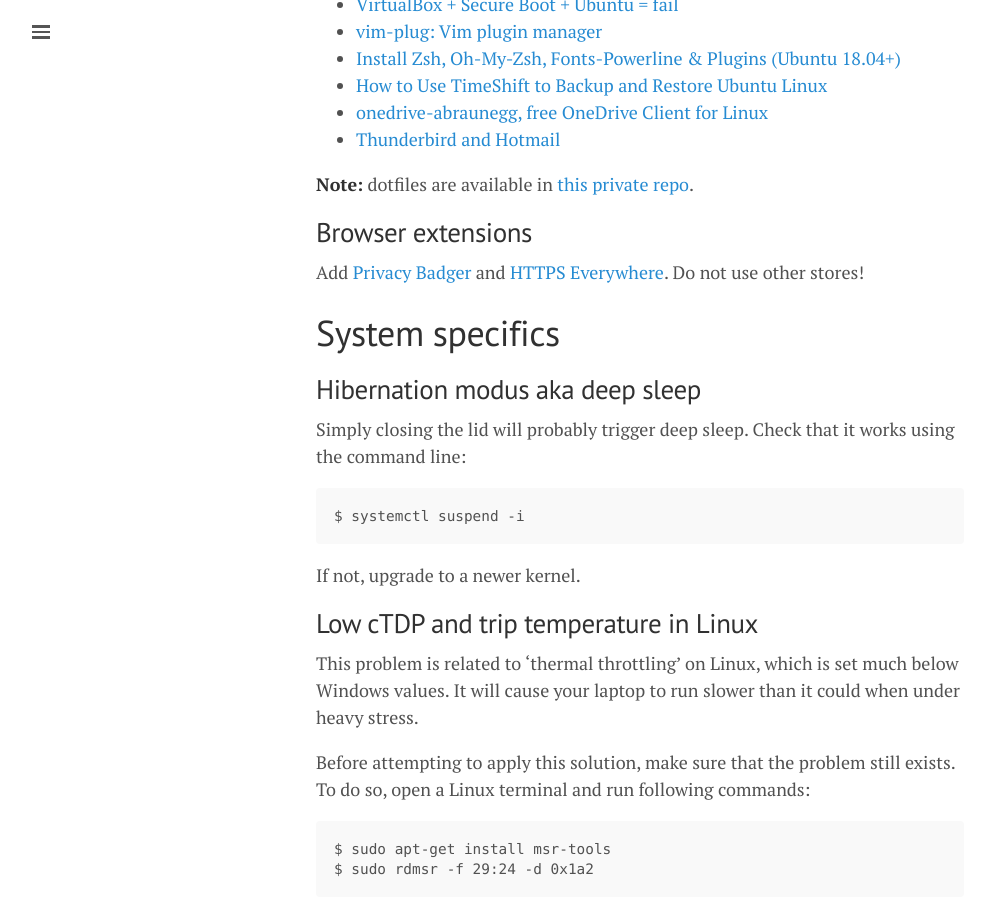
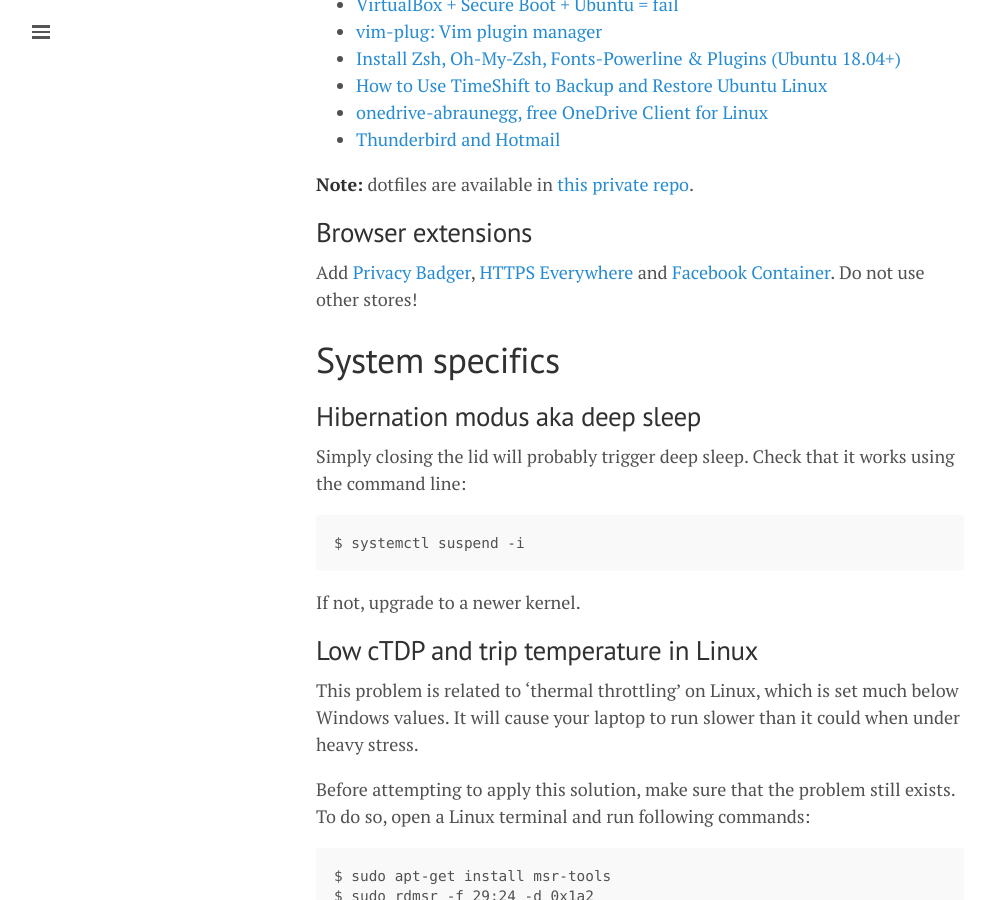
Before and after one commit to lgeurts/lgeurts.github.io, a Jekyll site: the page built from _posts/2021-10-15-ubuntu-setup-notes-for-x1-carbon-gen8.md, in a window 1280 px wide and 900 px high, scrolled down 3528 px. Shown: the whole window, without its empty margins (0-991 px from the left). Built offline with Jekyll 4.4.1, drawn with Linux system fonts in a browser that asks for light colours; nearby versions of some CDN libraries; comment, search, counter and statistics services are not loaded.

Commit message:
Update 2021-10-15-ubuntu-setup-notes-for-x1-carbon-gen8.md

```diff
--- a/_posts/2021-10-15-ubuntu-setup-notes-for-x1-carbon-gen8.md
+++ b/_posts/2021-10-15-ubuntu-setup-notes-for-x1-carbon-gen8.md
@@ -136,7 +136,7 @@
 
 ## Browser extensions
 
-Add [Privacy Badger](https://privacybadger.org/) and [HTTPS Everywhere](https://www.eff.org/https-everywhere). Do not use other stores!
+Add [Privacy Badger](https://privacybadger.org/), [HTTPS Everywhere](https://www.eff.org/https-everywhere) and [Facebook Container](https://github.com/mozilla/contain-facebook). Do not use other stores!
 
 # System specifics
 
```
